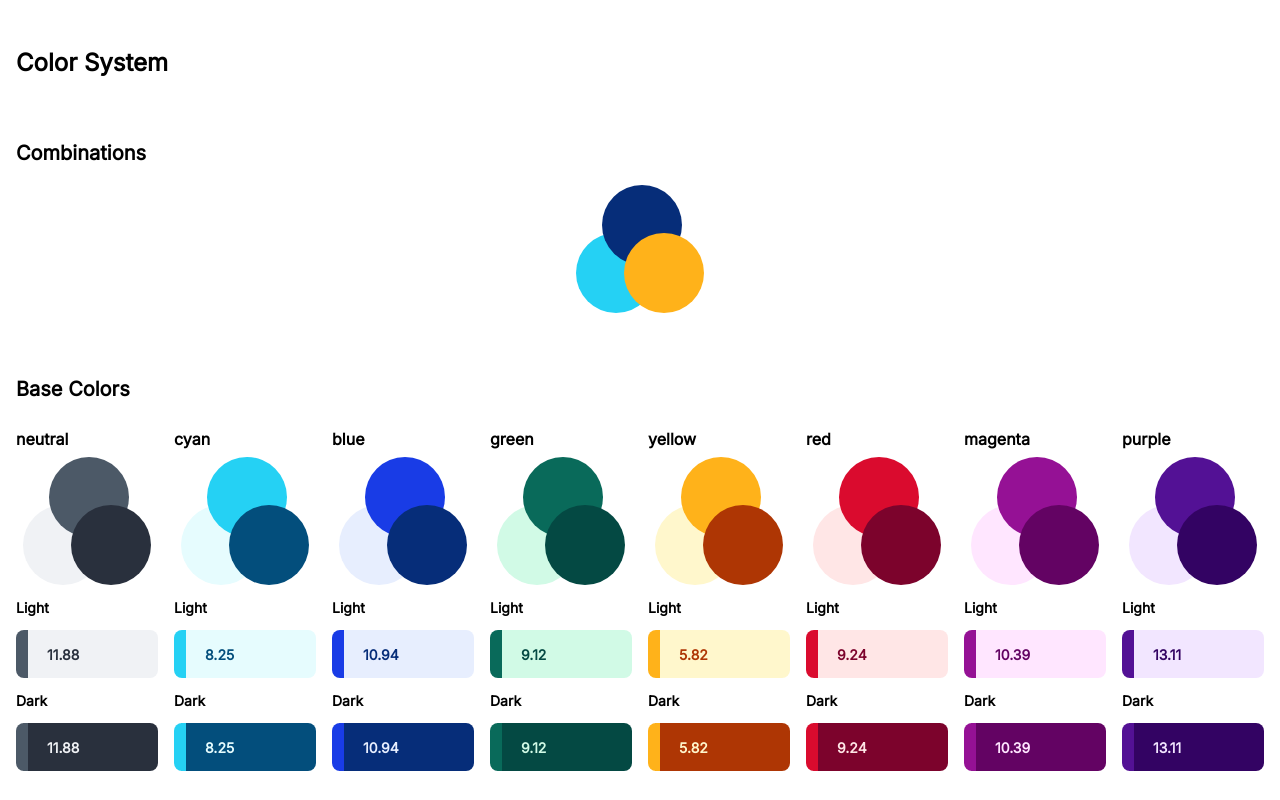
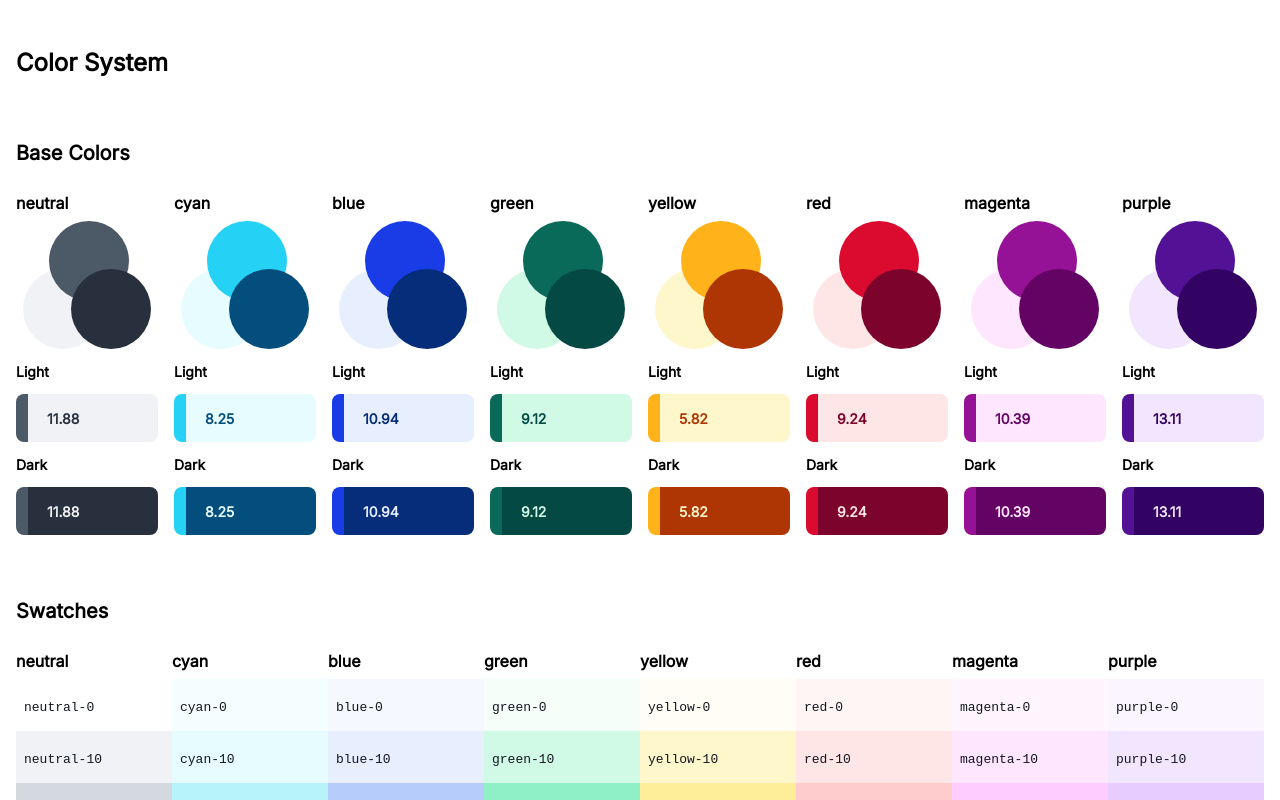
Before and after one commit to scottdejonge/color-system, a Vue app: page / in a window 1280 px wide. Shown: the top 800 px of the page. Built offline with nearby package versions, Linux system fonts and the light colour scheme.

Commit message:
Remove brand combination at top of app

```diff
--- a/src/App.vue
+++ b/src/App.vue
@@ -1,7 +1,6 @@
 <script>
 import palettes from '../constants/palettes.json'
 import { SHADES } from '../constants/constants'
-import Combination from './components/Combination.vue'
 import Combinations from './components/Combinations.vue'
 import Palette from './components/Palette.vue'
 import Swatches from './components/Swatches.vue'
@@ -11,7 +10,6 @@ export default {
   palettes,
   SHADES,
   components: {
-    Combination,
     Combinations,
     Palette,
     Swatches,
@@ -22,24 +20,6 @@ export default {
 <template>
   <main>
     <h1>Color System</h1>
-    <section
-      aria-labelledby="combinations"
-    >
-      <h2
-        id="combinations"
-      >
-        Combinations
-      </h2>
-      <ul class="combinations">
-        <li>
-          <Combination
-            v-bind:first="$options.SHADES.cyan.default"
-            v-bind:second="$options.SHADES.blue.dark"
-            v-bind:third="$options.SHADES.yellow.default"
-          />
-        </li>
-      </ul>
-    </section>
     <section
       aria-labelledby="base-colors"
     >
```
